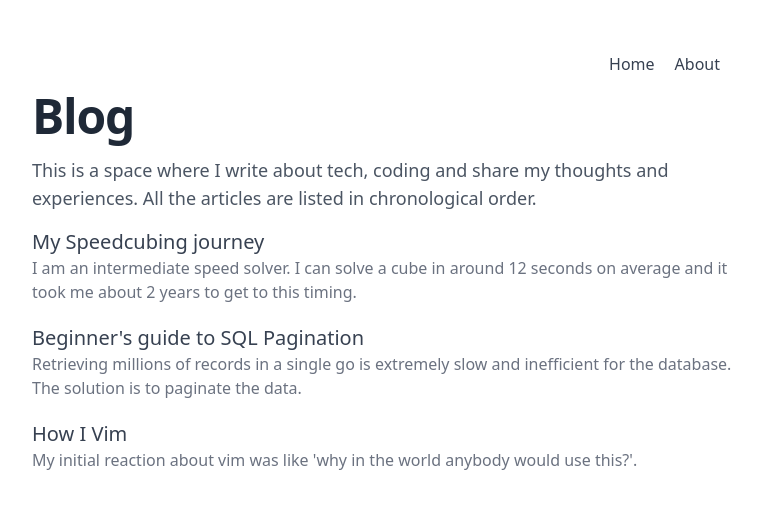
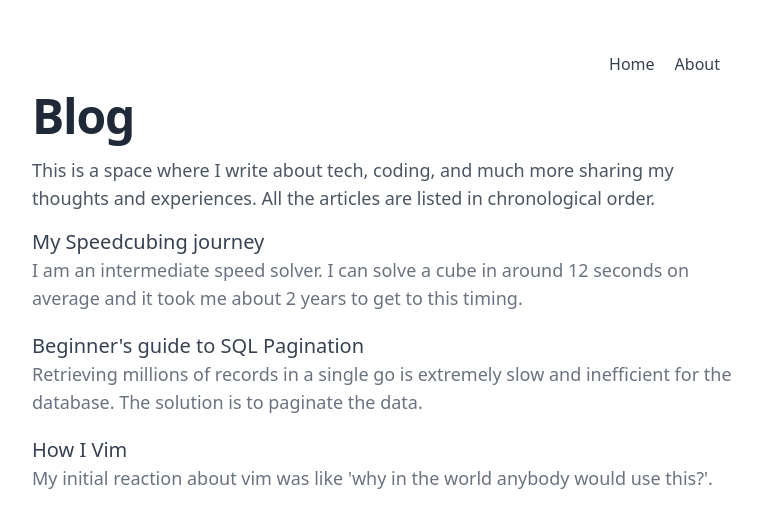
Before and after one commit to mani-barathi/manibarathi.xyz, a Next.js app: page /blog in a window 1280 px wide. Shown: the top 528 px of the page, without its empty margins (256-1018 px from the left). Built offline with nearby package versions, Linux system fonts and the light colour scheme; what @tailwindcss/typography would draw is missing.

Commit message:
changed lines in home, blog, about pages

```diff
--- a/pages/about.js
+++ b/pages/about.js
@@ -6,7 +6,6 @@ function about() {
     "Learning NextJs and building this site",
     "Writing articles and documenting my experiences",
     "Practicing coding problems",
-    "Learning Data Structures and Algorithms",
   ];
 
   return (
@@ -15,14 +14,15 @@ function about() {
         About
       </h1>
       <p className="text-gray-600 sm:text-lg">
-        Hey, I'm Mani. I'm an MCA student at VIT, Vellore.
+        Hey, I'm Mani. I'm an MCA student at VIT, Vellore. Apart from college, I
+        spend my free time speedcubing and building personal projects. I also
+        teach coding and write articles.
       </p>
 
       <p className="mt-3 text-gray-600 sm:text-lg">
         I grew up in Chennai, spending my school days playing football and
         hanging out with friends. I also hold a bachelor's degree in computer
-        science. Apart from college, I spend my free time coding personal
-        projects, speedcubing and recently I've started writing articles.
+        science.
       </p>
 
       <div className="mt-3">
--- a/pages/blog/index.js
+++ b/pages/blog/index.js
@@ -11,8 +11,9 @@ function index({ blogPosts }) {
           Blog
         </h1>
         <p className="mt-4 mb-4 text-gray-600 sm:text-lg">
-          This is a space where I write about tech, coding and share my thoughts
-          and experiences. All the articles are listed in chronological order.
+          This is a space where I write about tech, coding, and much more
+          sharing my thoughts and experiences. All the articles are listed in
+          chronological order.
         </p>
       </div>
 
@@ -23,7 +24,9 @@ function index({ blogPosts }) {
               <h2 className="text-gray-700 font-medium text-lg sm:text-xl">
                 {blog.frontmatter.title}
               </h2>
-              <p className="text-gray-500">{blog.frontmatter.description}</p>
+              <p className="sm:text-lg text-gray-500">
+                {blog.frontmatter.description}
+              </p>
             </div>
           </CustomLink>
         ))}
--- a/pages/index.js
+++ b/pages/index.js
@@ -37,14 +37,13 @@ export default function Home({ blogPosts }) {
         <h1 className="text-gray-800 text-2xl font-bold sm:text-3xl">Blog</h1>
         <p className="mt-2 mb-2 text-gray-600 sm:text-lg">
           Recently I've started writing online, mostly about tech and coding.
-          You can also view my blog in{" "}
+          The recent few articles are listed below, and the entire list is{" "}
           <CustomLink
-            href="https://blog.manibarathi.xyz"
-            isNoramlATag={true}
+            href="/blog"
             className="font-medium text-blue-500 hover:underline hover:text-blue-600"
           >
-            hashnode
-          </CustomLink>
+            here
+          </CustomLink>{" "}
           .
         </p>
         {blogPosts.map((blog) => (
```
